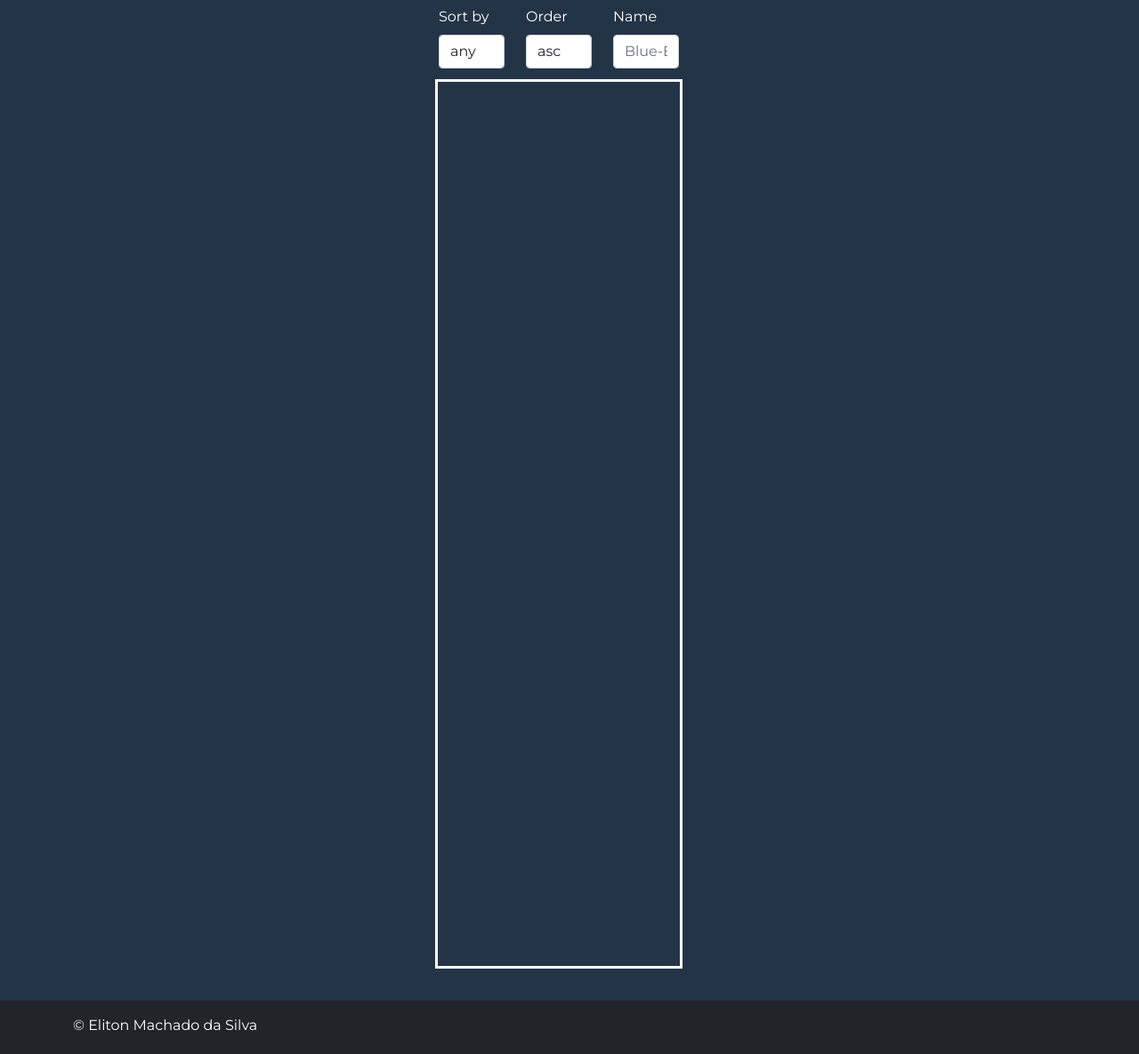
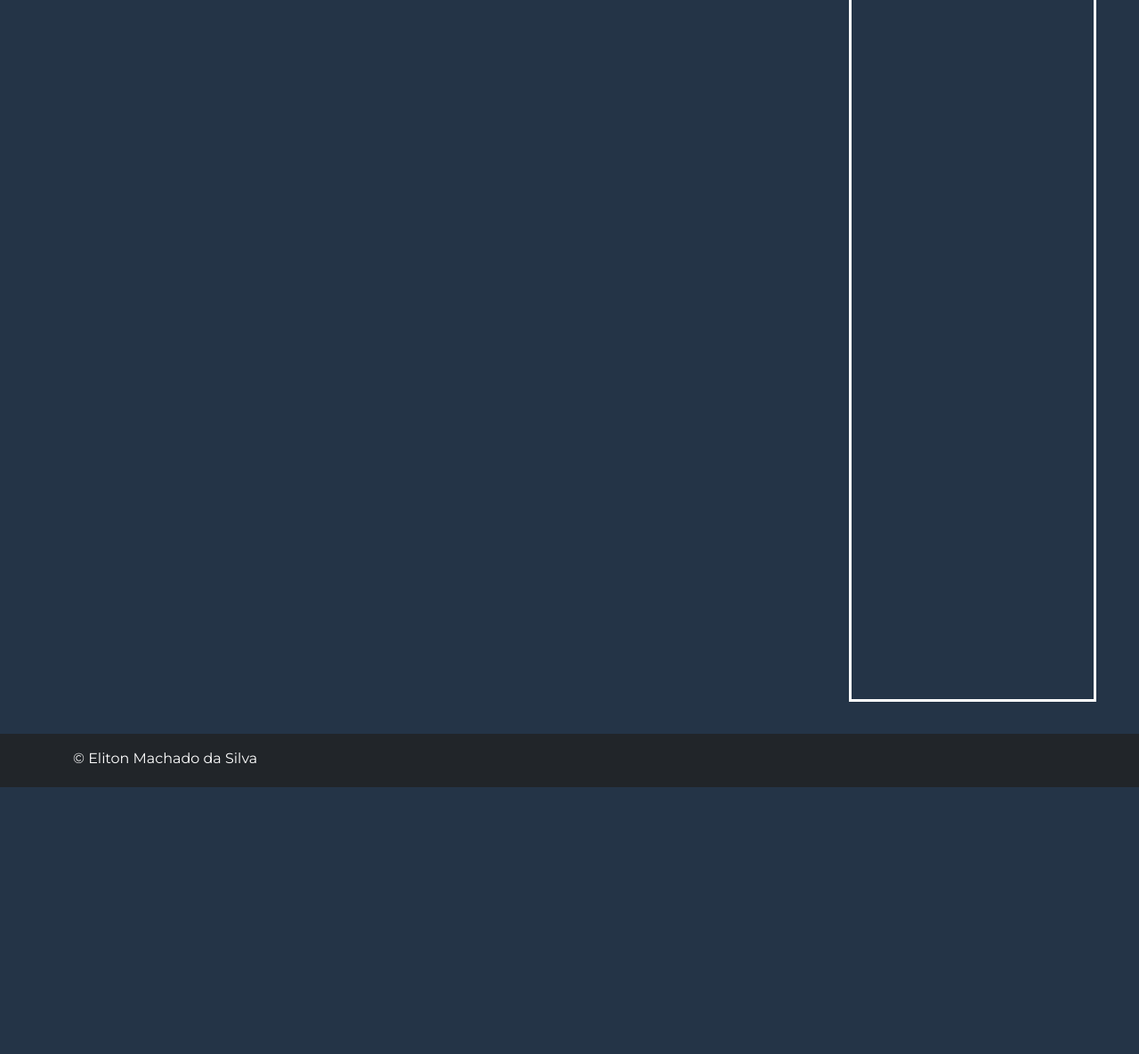
Before and after one commit to EMachad0/YGO-Progression-Web-Back, a Flask app: template templates/deck_builder.html in a window 1280 px wide. Shown: the part 461-1646 px from the top of the page at 89% size. After the commit the page ends 1346 px from the top, so only its background shows below. Run offline with Flask 2, Linux system fonts and the light colour scheme; the template is opened without the code that fills it, so the values that code supplies are empty; some libraries are stand-ins or nearby versions.

Commit message:
col-3 text-center

```diff
--- a/templates/deck_builder.html
+++ b/templates/deck_builder.html
@@ -7,7 +7,7 @@
     <main class="container-fluid">
         <h1 class="text-center">Deck Builder</h1>
         <div class="container-fluid row p-2 d-flex justify-content-center">
-            <div class="col-auto text-center">
+            <div class="col-3 text-center">
                 <img src="https://storage.googleapis.com/ygoprodeck.com/pics/7089711.jpg"
                      alt="" class="img-fluid" draggable="false" id="display">
             </div>
```
